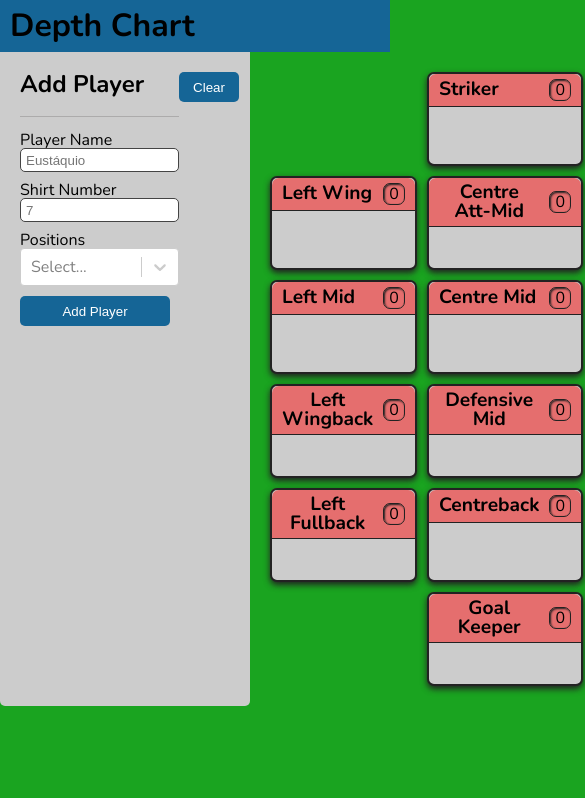
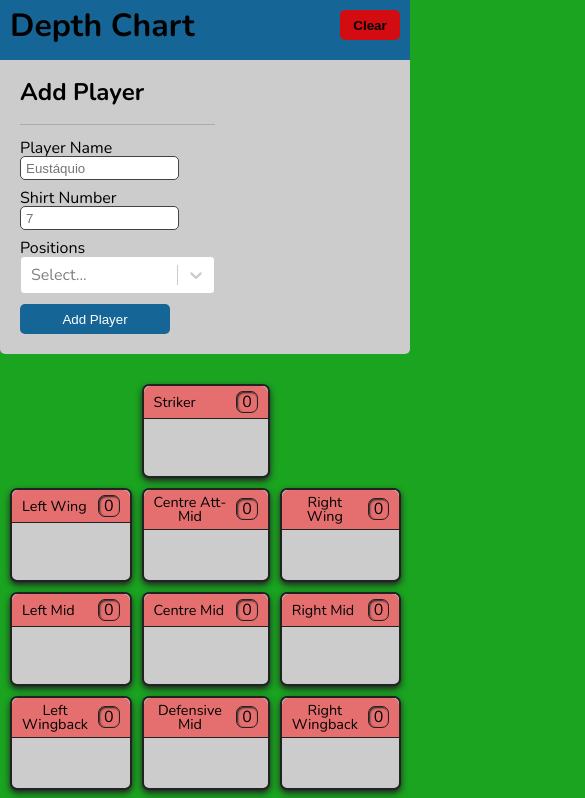
Before and after one commit to MapleThunder/depth-chart, a React (Vite) app: page / in a window 390 px wide. Shown: the top 798 px of the page, 585 px wide, since content can reach past the window. Built offline with nearby package versions, Linux system fonts and the light colour scheme.

Commit message:
updated to fix some mobile issues

```diff
--- a/src/components/App.tsx
+++ b/src/components/App.tsx
@@ -24,6 +24,7 @@ export function App() {
 }
 
 const MainStyles = styled.main`
+  width: 100%;
   display: flex;
   justify-content: center;
 
@@ -33,5 +34,10 @@ const MainStyles = styled.main`
     grid-gap: 10px;
     width: 100%;
     max-width: var(--max-width);
+
+    @media screen and (max-width: 900px) {
+      display: flex;
+      flex-direction: column;
+    }
   }
 `;
--- a/src/components/Box.tsx
+++ b/src/components/Box.tsx
@@ -79,7 +79,6 @@ const BoxStyles = styled.div<StyleProps>`
     background-color: var(${(props) => props.filteredClass});
 
     .box-label {
-      font-weight: 700;
       font-size: 1.2rem;
     }
     .count-pill {
@@ -90,6 +89,14 @@ const BoxStyles = styled.div<StyleProps>`
       box-shadow: var(--bs-inset);
     }
   }
+
+  @media screen and (max-width: 900px) {
+    .box-label-wrapper {
+      .box-label {
+        font-size: 0.9rem;
+      }
+    }
+  }
 `;
 
 type StyleProps = {
--- /dev/null
+++ b/src/components/ClearButton.tsx
@@ -0,0 +1,33 @@
+import styled from "@emotion/styled";
+import { useContext } from "react";
+import { GlobalContext } from "../context/GlobalState";
+
+export function ClearButton() {
+  const { clearPlayers } = useContext(GlobalContext);
+
+  return (
+    <ClearButtonStyles
+      type="button"
+      className="button-clear"
+      onClick={clearPlayers}
+    >
+      Clear
+    </ClearButtonStyles>
+  );
+}
+
+const ClearButtonStyles = styled.button`
+  width: 60px;
+  height: 30px;
+  background-color: var(--error);
+  color: var(--text-colour);
+  font-weight: 700;
+  border: 1px solid transparent;
+  border-radius: 5px;
+  margin-bottom: 10px;
+
+  &:disabled {
+    color: var(--grey);
+    background-color: var(--blue-dark);
+  }
+`;
--- a/src/components/Header.tsx
+++ b/src/components/Header.tsx
@@ -1,16 +1,19 @@
 import styled from "@emotion/styled";
+import { ClearButton } from "./ClearButton";
 
 export function Header() {
   return (
     <HeaderStlyes>
       <div className="wrapper">
         <h1 className="logo">Depth Chart</h1>
+        <ClearButton />
       </div>
     </HeaderStlyes>
   );
 }
 
 const HeaderStlyes = styled.header`
+  width: 100%;
   background-color: var(--primary);
   padding: 10px;
   display: flex;
@@ -19,5 +22,13 @@ const HeaderStlyes = styled.header`
   .wrapper {
     width: 100%;
     max-width: var(--max-width);
+    display: flex;
+    justify-content: space-between;
+  }
+
+  @media screen and (max-width: 900px) {
+    .wrapper {
+      max-width: 600px;
+    }
   }
 `;
--- a/src/components/ListItem.tsx
+++ b/src/components/ListItem.tsx
@@ -1,6 +1,6 @@
 import styled from "@emotion/styled";
 import { useContext } from "react";
-import { AiOutlineEdit, AiOutlineDelete } from "react-icons/ai";
+import { AiOutlineEdit } from "react-icons/ai";
 import { GlobalContext } from "../context/GlobalState";
 import { ListItemParams } from "../store/types";
 
@@ -9,10 +9,7 @@ export function ListItem({ player, position }: ListItemParams) {
 
   return (
     <ListItemStyles>
-      <span className="player-name">{player.name}</span>
-      <div className="button-wrapper">
       <button
-          className="edit-button"
         onClick={() =>
           openModal(player, {
             type: "edit",
@@ -20,69 +17,49 @@ export function ListItem({ player, position }: ListItemParams) {
             player_id: player.id,
           })
         }
+        className="player-selector"
       >
+        {player.name}
         <AiOutlineEdit />
       </button>
-        <button
-          className="delete-button"
-          onClick={() =>
-            openModal(player, {
-              type: "delete",
-              position,
-              player_id: player.id,
-            })
-          }
-        >
-          <AiOutlineDelete />
-        </button>
-      </div>
     </ListItemStyles>
   );
 }
 
 const ListItemStyles = styled.li`
   display: flex;
-  justify-content: space-between;
   height: 30px;
   align-items: center;
-  margin: 0 10px;
-  padding: 0 5px;
+  justify-content: center;
   border-bottom: 1px solid var(--background-stripe);
 
   &:last-child {
     border-bottom: 1px solid transparent;
   }
 
+  button.player-selector {
+    border: transparent;
+    background: transparent;
+    font-family: var(--font-family);
+    font-size: 1rem;
+    width: 100%;
+    height: 100%;
+    display: flex;
+    justify-content: space-between;
+
     &:hover,
     &:focus {
-    div.button-wrapper {
-      .react-icon {
-        color: var(--grey-dark);
-      }
-    }
+      background-color: var(--highlight);
     }
 
-  .player-name {
-    margin-right: 10px;
-  }
-
-  div.button-wrapper {
-    button .react-icon {
+    .react-icon {
       color: var(--disabled);
       font-size: 1.2rem;
       vertical-align: middle;
     }
 
-    button {
-      border: none;
-      background-color: transparent;
-      border-radius: 3px;
-      padding: 2px;
-
-      &:hover,
-      &:focus {
-        background-color: var(--primary-light);
-      }
+    @media screen and (max-width: 900px) {
+      font-size: 0.9rem;
     }
   }
 `;
--- a/src/components/Modal.tsx
+++ b/src/components/Modal.tsx
@@ -4,9 +4,6 @@ import { useContext, useEffect } from "react";
 import { GlobalContext } from "../context/GlobalState";
 import { PlayerForm } from "./PlayerForm";
 import { DeleteForm } from "./DeleteForm";
-import { PlayerFormState } from "../store/types";
-import { FormikHelpers } from "formik";
-import { empty_form_state } from "../util/empties";
 
 export function Modal() {
   const { showModal, closeUpdateModal, players, modalContext } =
@@ -96,6 +93,11 @@ const ModalStyles = styled.div`
     border-radius: 5px;
     box-shadow: var(--bs);
 
+    @media screen and (max-width: 900px) {
+      width: 80vw;
+      margin-left: -5%;
+    }
+
     .modal-header {
       display: flex;
       justify-content: space-between;
--- a/src/components/Sidebar.tsx
+++ b/src/components/Sidebar.tsx
@@ -1,20 +1,12 @@
 import styled from "@emotion/styled";
-import { useContext } from "react";
-import { GlobalContext } from "../context/GlobalState";
 import { empty_player } from "../util/empties";
 import { PlayerForm } from "./PlayerForm";
 
 export function Sidebar() {
-  const { clearPlayers } = useContext(GlobalContext);
-
   return (
     <SidebarStyles>
       <h2>Add Player</h2>
-      <div>
-        <button type="button" className="button-clear" onClick={clearPlayers}>
-          Clear
-        </button>
-      </div>
+      <div className="button-wrapper"></div>
       <PlayerForm player={empty_player} />
     </SidebarStyles>
   );
@@ -28,24 +20,14 @@ const SidebarStyles = styled.div`
   background-color: var(--grey);
   border-radius: 0 0 5px 5px;
 
+  @media screen and (max-width: 900px) {
+    width: 100%;
+    padding-right: 0;
+  }
+
   h2 {
     margin-bottom: 15px;
     padding-bottom: 5px;
     border-bottom: solid 1px var(--background-stripe);
   }
-
-  .button-clear {
-    width: 60px;
-    height: 30px;
-    background-color: var(--primary);
-    color: var(--text-colour-light);
-    border: 1px solid transparent;
-    border-radius: 5px;
-    margin-bottom: 10px;
-
-    &:disabled {
-      color: var(--grey);
-      background-color: var(--blue-dark);
-    }
-  }
 `;
--- a/src/styles/base.scss
+++ b/src/styles/base.scss
@@ -27,6 +27,7 @@
   --bad: rgba(240, 71, 71, 0.7);
   --error: rgba(233, 3, 3, 0.897);
   --disabled: #b0b0b0;
+  --highlight: rgba(74, 153, 201, 0.4);
 
   --debug: dashed 1px red;
   --br: 7px;
@@ -34,6 +35,8 @@
   --bs-small: 1px 1px 2px var(--black);
   --bs-inset: inset 1px 1px 2px var(--black);
   --max-width: 1000px;
+  --mobile-width: 900px;
+  --font-family: Nunito, Verdana, Geneva, Tahoma, sans-serif;
 }
 
 html,
@@ -44,7 +47,7 @@ body,
 }
 
 body {
-  font-family: Nunito, Verdana, Geneva, Tahoma, sans-serif;
+  font-family: var(--font-family);
   background-color: var(--pitch);
 }
 
```
Lines whose indentation alone changed are shown as unchanged.
